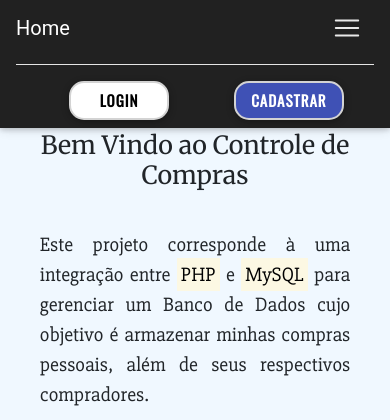
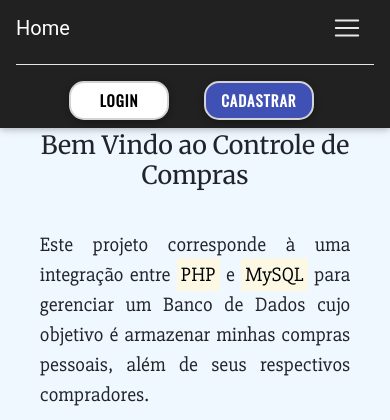
Before and after one commit to pietroz123/Controle-Compras, a PHP site: page / in a window 390 px wide, after a click that opens the changed part. Shown: the top 420 px of the page. Run offline with PHP 8.4, Linux system fonts and the light colour scheme; a stand-in replaces the project's code that opens the database connection; some libraries are stand-ins or nearby versions.

Commit message:
fix: links login cadastrar

```diff
--- a/css/design-responsivo.css
+++ b/css/design-responsivo.css
@@ -98,6 +98,9 @@
     .links-login-signin {
         display: inline-block;
     }
+    #btn-cadastrar {
+        margin-left: -30px;
+    }
 }
 
 @media only screen and (max-width: 767px) {
```
